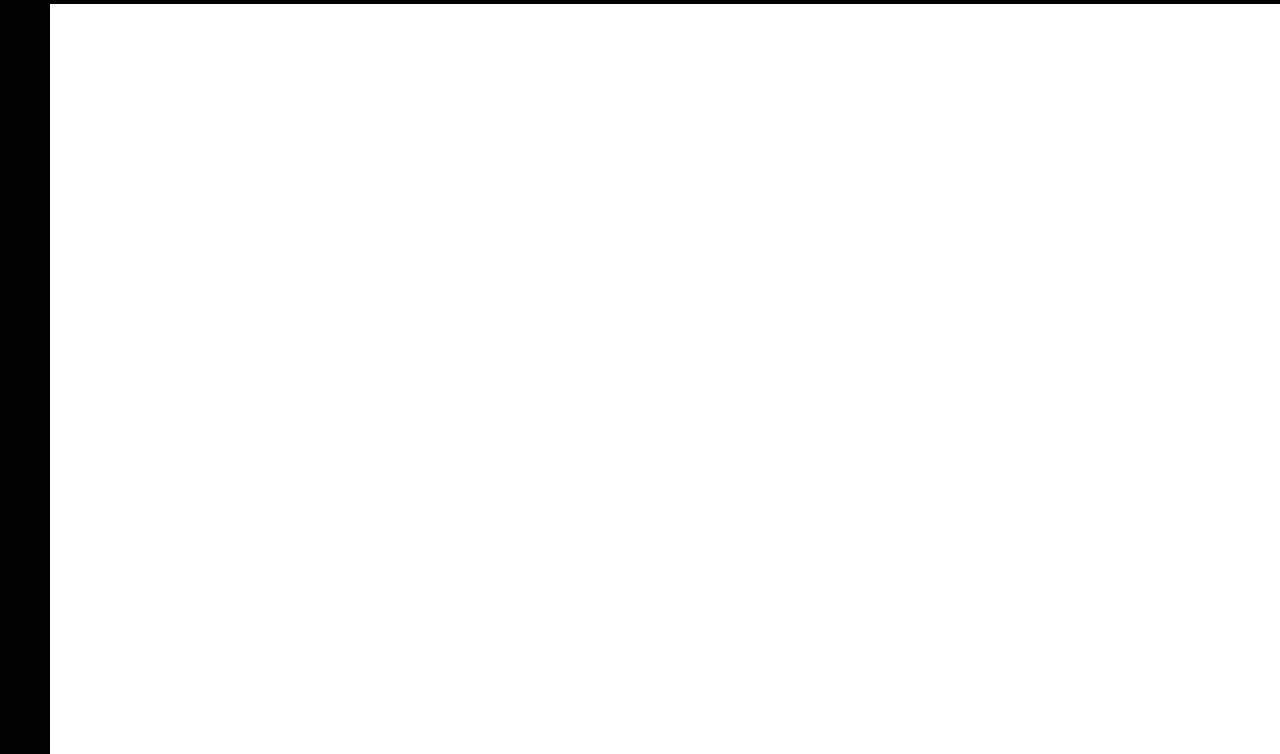
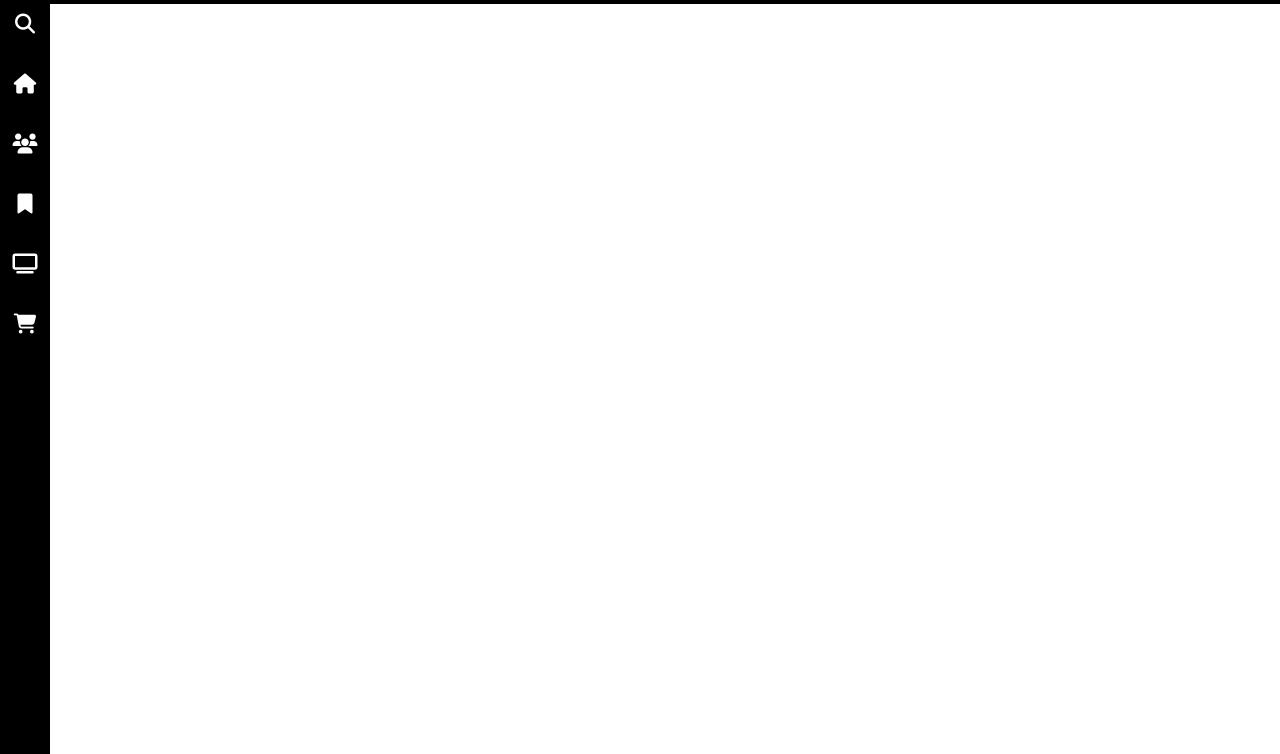
Before and after one commit to Ontorok/movie-website, a plain HTML site: page index.html in a window 1280 px wide. Shown: the part 46-800 px from the top of the page. Drawn offline with Linux system fonts and the light colour scheme.

Commit message:
add sidebar

```diff
--- a/assets/styles/style.css
+++ b/assets/styles/style.css
@@ -102,5 +102,15 @@ body {
   background-color: #000;
   position: fixed;
   top: 0;
+  display: flex;
+  flex-direction: column;
+  align-items: center;
+  padding-top: 60px;
+}
+
+.sidebar-menu-icon {
+  color: #fff;
+  font-size: 20px;
+  margin-bottom: 40px;
 }
 /* #endregion*/
--- a/index.html
+++ b/index.html
@@ -17,6 +17,11 @@
     <title>Cinema</title>
   </head>
   <body>
+    <!-- =====================================================
+    +                                                        +
+    +                         Navbar                         +
+    +                                                        +
+    =======================================================-->
     <div class="navbar">
       <div class="navbar-container">
         <div class="logo-container">
@@ -50,6 +55,29 @@
         </div>
       </div>
     </div>
-    <div class="sidebar"></div>
+    <!-- =====================================================
+    +                                                        +
+    +                         /Navbar                         +
+    +                                                        +
+    =======================================================-->
+
+    <!-- =====================================================
+    +                                                        +
+    +                         Sidebar                        +
+    +                                                        +
+    =======================================================-->
+    <div class="sidebar">
+      <i class="sidebar-menu-icon fas fa-search"></i>
+      <i class="sidebar-menu-icon fas fa-home"></i>
+      <i class="sidebar-menu-icon fas fa-users"></i>
+      <i class="sidebar-menu-icon fas fa-bookmark"></i>
+      <i class="sidebar-menu-icon fas fa-tv"></i>
+      <i class="sidebar-menu-icon fas fa-shopping-cart"></i>
+    </div>
+    <!-- =====================================================
+    +                                                        +
+    +                         /Sidebar                       +
+    +                                                        +
+    =======================================================-->
   </body>
 </html>
```
